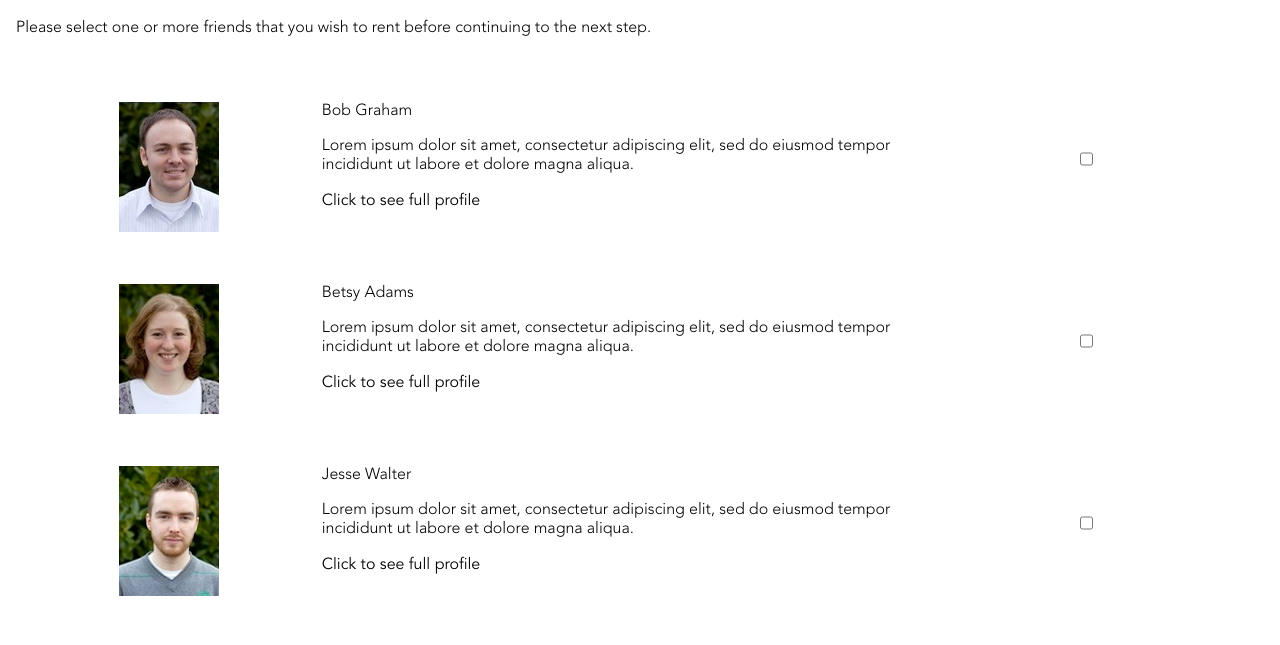
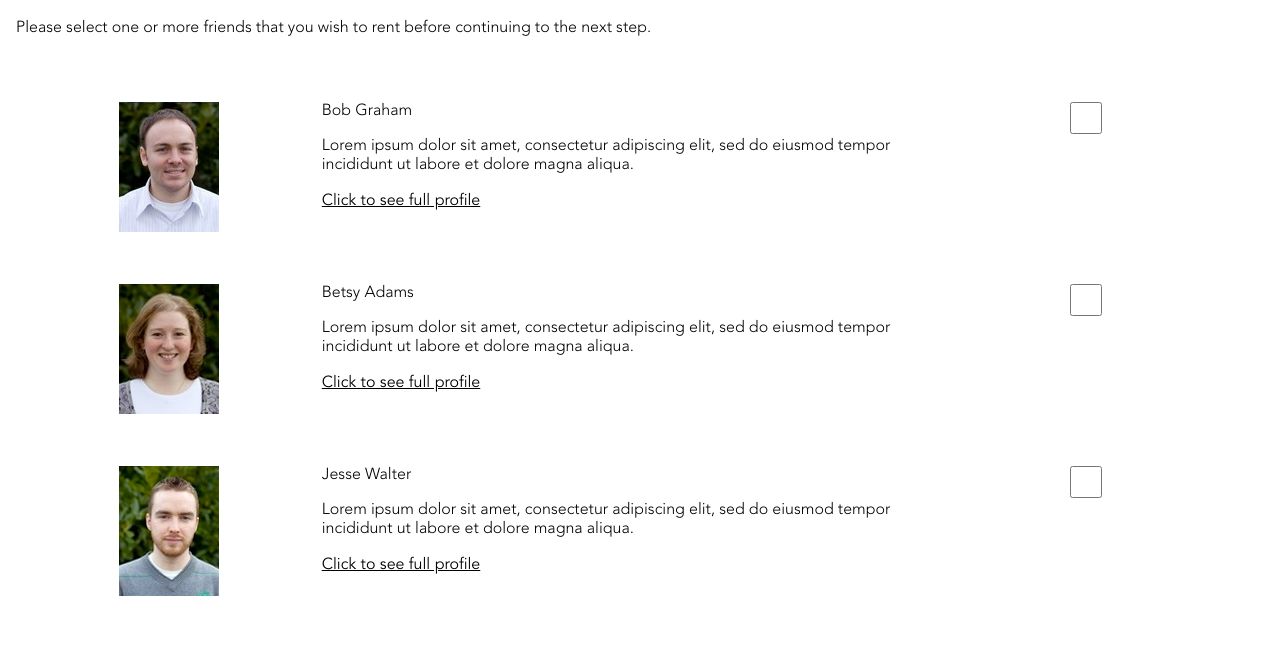
Before and after one commit to Keichoro/iat339-project2-team_droid, a plain HTML site: page Style Guide/rent/select-friends-template.html in a window 1280 px wide. Shown: the part 255-900 px from the top of the page. Drawn offline with Linux system fonts and the light colour scheme.

Commit message:
Added .checkbox class in main.css

```diff
--- a/Style Guide/css/main.css
+++ b/Style Guide/css/main.css
@@ -8,7 +8,7 @@
 }
 
 a {
-  text-decoration:none;
+  text-decdition:none;
   color: black;
   font-family: 'Avenir Book', Arial, sans-serif;
 }
@@ -53,9 +53,9 @@ a:hover{
   display: inline-block;
 }
 
-input[type=checkbox]{
-  height: 50px;
-  margin-top: 2em;
+.checkbox{
+  height:2em;
+  width:2em;
 }
 
 #border-col{
--- a/Style Guide/rent/select-friends-template.html
+++ b/Style Guide/rent/select-friends-template.html
@@ -63,7 +63,7 @@
 					<a href="">Click to see full profile</a>
 				</div>
 				<div class="grid-col-1of4" id="select-checkbox">
-					<input type="checkbox" name="friend" value="">
+					<input type="checkbox" name="friend" value="" class="checkbox">
 				</div>
 			</div>
 
@@ -77,7 +77,7 @@
 					<a href="">Click to see full profile</a>
 				</div>
 				<div class="grid-col-1of4" id="select-checkbox">
-					<input type="checkbox" name="friend" value="">
+					<input type="checkbox" name="friend" value="" class="checkbox">
 				</div>
 			</div>
 
@@ -91,7 +91,7 @@
 					<a href="">Click to see full profile</a>
 				</div>
 				<div class="grid-col-1of4" id="select-checkbox">
-					<input type="checkbox" name="friend" value="">
+					<input type="checkbox" name="friend" value="" class="checkbox">
 				</div>
 			</div>
 
@@ -105,7 +105,7 @@
 					<a href="">Click to see full profile</a>
 				</div>
 				<div class="grid-col-1of4" id="select-checkbox">
-					<input type="checkbox" name="friend" value="">
+					<input type="checkbox" name="friend" value="" class="checkbox">
 				</div>
 			</div>
 
@@ -119,7 +119,7 @@
 					<a href="">Click to see full profile</a>
 				</div>
 				<div class="grid-col-1of4" id="select-checkbox">
-					<input type="checkbox" name="friend" value="">
+					<input type="checkbox" name="friend" value="" class="checkbox">
 				</div>
 			</div>
 
```
Also changed, not shown: Style Guide/rent/legal-agreement-template.html (+1 -1 lines).
